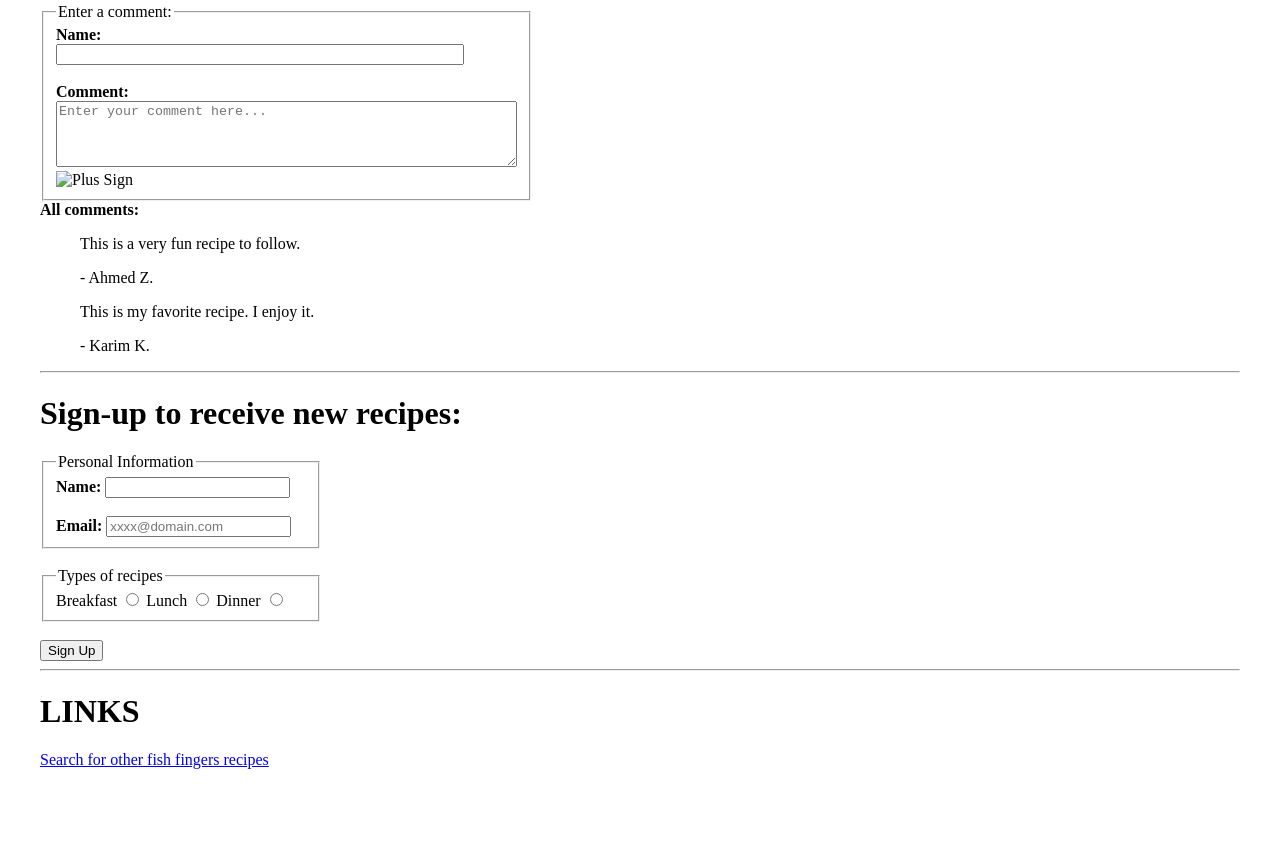
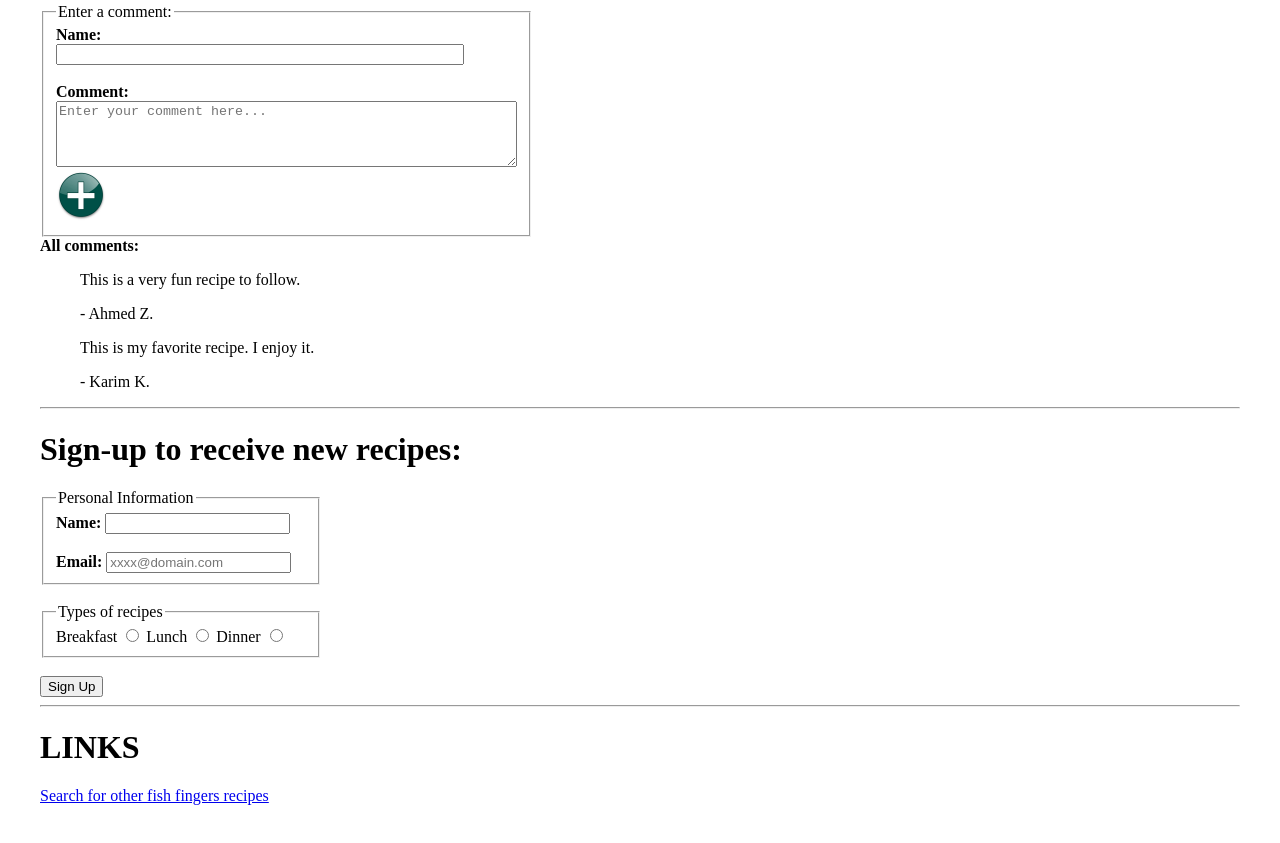
Before and after one commit to YousefAl-Ahmed/FishFingers, a plain HTML site: page index.html in a window 1280 px wide. Shown: the part 918-1761 px from the top of the page. Before the commit the page ends 1727 px from the top, so only its background shows below. Drawn offline with Linux system fonts and the light colour scheme.

Commit message:
Trankelo

```diff
--- a/index.html
+++ b/index.html
@@ -76,7 +76,7 @@
             <br>
             <label><strong>Comment:</strong></label><br>
             <textarea placeholder="Enter your comment here..." rows="4" cols="55"></textarea><br>
-            <img width="50" src="src/PlusSign.jpg" alt="Plus Sign"><br>
+            <img width="50" src="src/PlusSign.jpeg" alt="Plus Sign"><br>
 
         </form>
     </fieldset>
```
